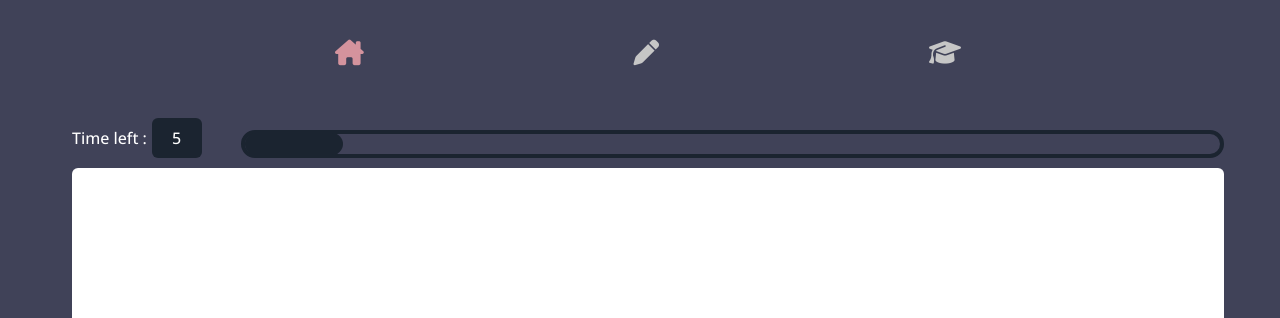
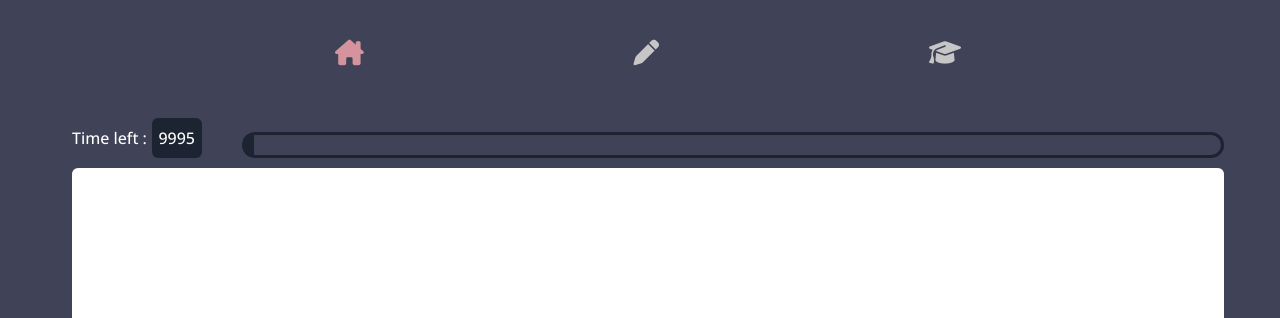
Before and after one commit to amineelaabdi14/PHP-QUIZZ-, a plain HTML site: page pages/quizz.html in a window 1280 px wide. Shown: the top 318 px of the page. Drawn offline with nearby package versions, Linux system fonts and the light colour scheme.

Commit message:
finished the progress bar transition

```diff
--- a/assests/js/app.js
+++ b/assests/js/app.js
@@ -5,6 +5,9 @@ function startQuizz(){
     myUser=user;
     showQuestions();
 }
+
+
+
 let currentQuestion=0;
 let question;
 function showQuestions(){
@@ -30,6 +33,8 @@ function showAnswers(){
 }
 
 function submitAnswer(element,answer){
+    console.log(document.getElementById('inner-progress-bar').style.width);
+    document.getElementById('inner-progress-bar').style.width=( currentQuestion*100 / myUser.totalQuestions)+'%';
     if(question.answer==answer)
     {
         myUser.correctAnswers+=1;
@@ -46,7 +51,7 @@ function submitAnswer(element,answer){
 }
 
 
-let timer=10;
+let timer=10000;
 let myTimer;
 function startTimer(){
     document.getElementById('myTimer').innerText=timer;
--- a/assests/style/main.scss
+++ b/assests/style/main.scss
@@ -170,16 +170,20 @@ body{
   #progress-bar{
     height: 20px;
     width: 90vw;
-    border-radius: 3rem;
-    border: 4px solid #1B2430;
+    border-radius: 1rem;
+    border: 3px solid #1B2430;
     display: flex;
+    justify-content: flex-start;
     align-items: center;
   }
   #inner-progress-bar{
-    border-radius: 3rem;
+    border-radius: .3rem;
+    border-top-right-radius: 0;
+    border-bottom-right-radius: 0;
     height: 22px;
-    width: 10%;
+    width: 1%;
     background-color: #1B2430;
+    transition: width 2s;
   }
   #first-responses,#second-responses{
     display: flex;
```
Also changed, not shown: assests/style/main.css, 1 other file.
